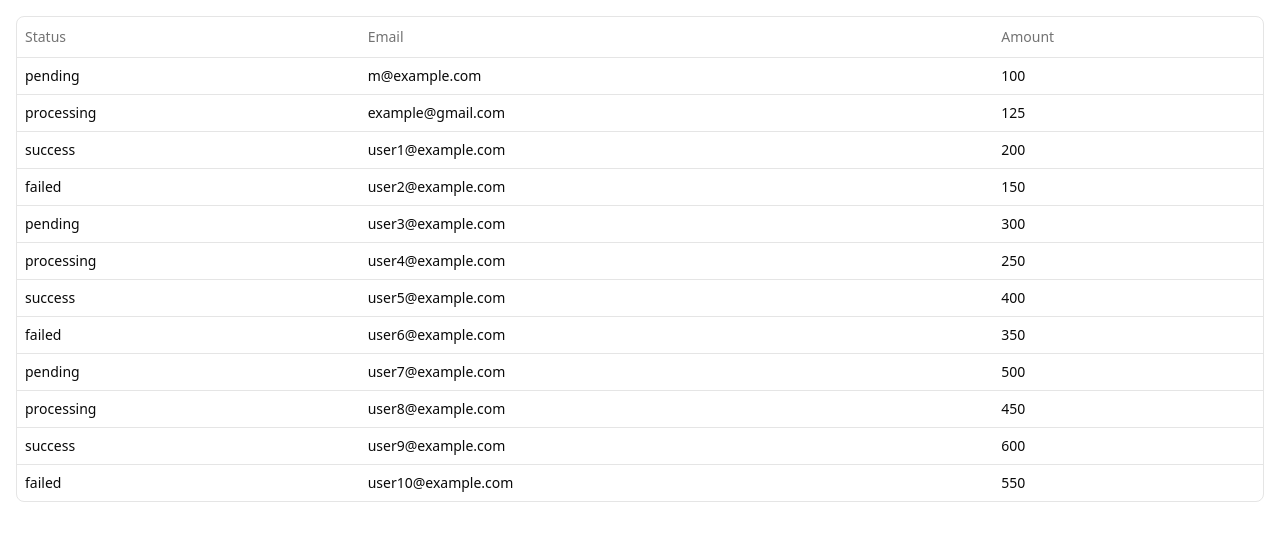
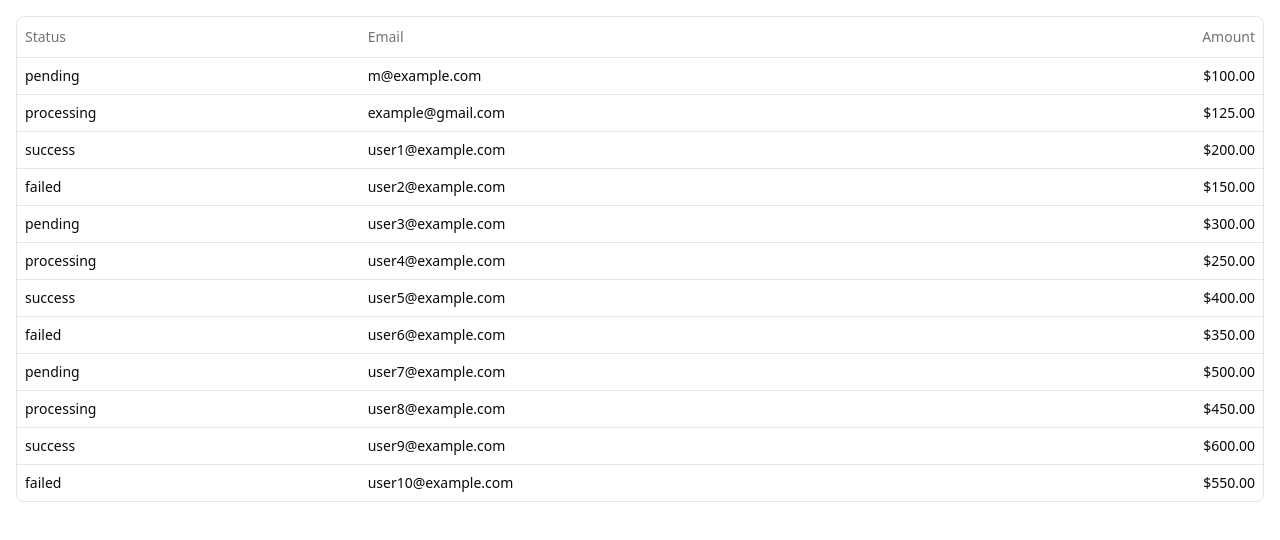
Before and after one commit to soyluisarrieta/shadcn-data-table, a React app: page / in a window 1280 px wide. Shown: the top 540 px of the page. Built offline with nearby package versions, Linux system fonts and the light colour scheme; the HTML template or start-up script is replaced by a standard one.

Commit message:
feat: add cell formatting from Shadcn docs

```diff
--- a/src/app/payment/payments-columns.tsx
+++ b/src/app/payment/payments-columns.tsx
@@ -18,6 +18,15 @@ export const columns: ColumnDef<Payment>[] = [
   },
   {
     accessorKey: 'amount',
-    header: 'Amount'
+    header: () => <div className="text-right">Amount</div>,
+    cell: ({ row }) => {
+      const amount = parseFloat(row.getValue('amount'))
+      const formatted = new Intl.NumberFormat('en-US', {
+        style: 'currency',
+        currency: 'USD'
+      }).format(amount)
+
+      return <div className="text-right font-medium">{formatted}</div>
+    }
   }
 ]
```
